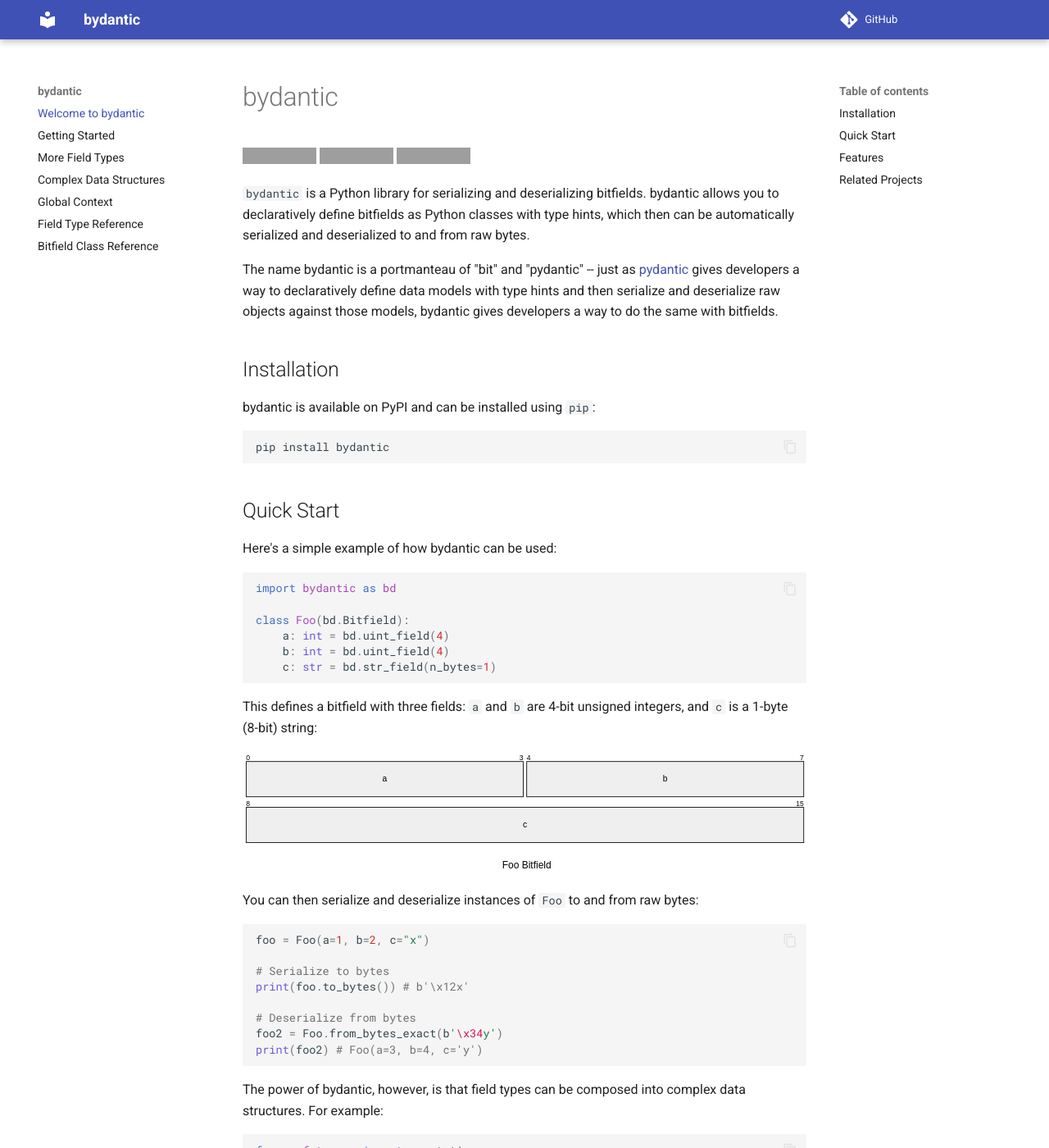
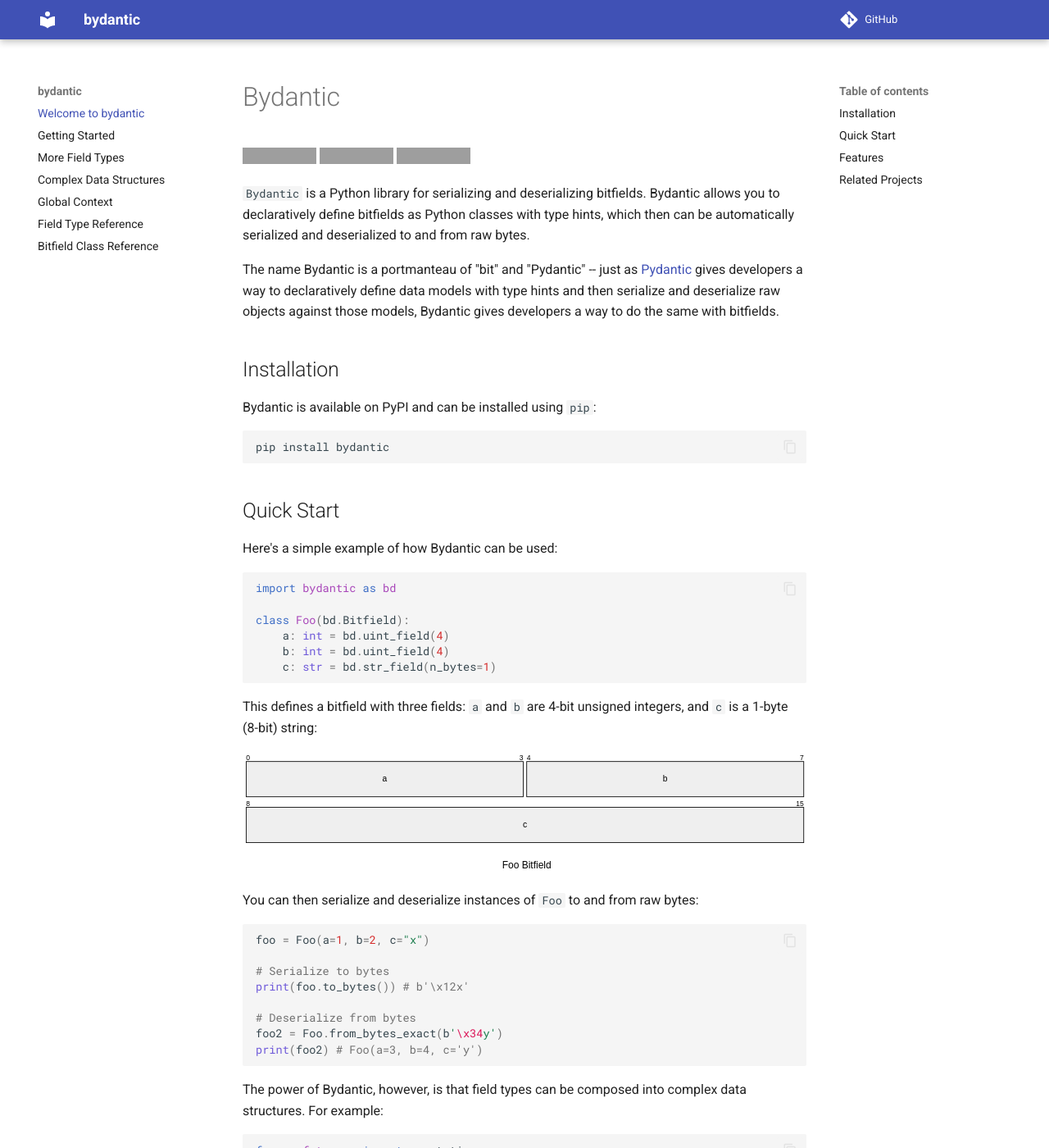
Before and after one commit to khusmann/bydantic, an MkDocs documentation site: the page built from docs/index.md, in a window 1280 px wide and 1400 px high. Shown: the whole window at 82% size. Built offline with MkDocs 1.6.1 and Material for MkDocs 9.7.7, drawn with Linux system fonts in a browser that asks for light colours; comment, search, counter and statistics services are not loaded; some of the changed text lies outside the part shown; grey boxes are pictures that could not be loaded.

````diff
--- a/docs/index.md
+++ b/docs/index.md
@@ -1,29 +1,29 @@
 ---
-title: Welcome to bydantic
+title: Welcome to Bydantic
 ---
 
 <!-- BEGIN CONTENT -->
 
-# bydantic
+# Bydantic
 
 [![Project Status: Active – The project has reached a stable, usable state and is being actively developed.](https://www.repostatus.org/badges/latest/active.svg)](https://www.repostatus.org/#active)
 ![PyPI - Version](https://img.shields.io/pypi/v/bydantic)
 ![PyPI - Downloads](https://img.shields.io/pypi/dm/bydantic)
 
-`bydantic` is a Python library for serializing and deserializing bitfields.
-bydantic allows you to declaratively define bitfields as Python classes with
+`Bydantic` is a Python library for serializing and deserializing bitfields.
+Bydantic allows you to declaratively define bitfields as Python classes with
 type hints, which then can be automatically serialized and deserialized to and
 from raw bytes.
 
-The name bydantic is a portmanteau of "bit" and "pydantic" -- just as
-[pydantic](https://docs.pydantic.dev) gives developers a way to declaratively
+The name Bydantic is a portmanteau of "bit" and "Pydantic" -- just as
+[Pydantic](https://docs.pydantic.dev) gives developers a way to declaratively
 define data models with type hints and then serialize and deserialize raw
-objects against those models, bydantic gives developers a way to do the same
+objects against those models, Bydantic gives developers a way to do the same
 with bitfields.
 
 ## Installation
 
-bydantic is available on PyPI and can be installed using `pip`:
+Bydantic is available on PyPI and can be installed using `pip`:
 
 ```bash
 pip install bydantic
@@ -31,7 +31,7 @@ pip install bydantic
 
 ## Quick Start
 
-Here's a simple example of how bydantic can be used:
+Here's a simple example of how Bydantic can be used:
 
 ```python
 import bydantic as bd
@@ -73,7 +73,7 @@ foo2 = Foo.from_bytes_exact(b'\x34y')
 print(foo2) # Foo(a=3, b=4, c='y')
 ```
 
-The power of bydantic, however, is that field types can be composed into complex
+The power of Bydantic, however, is that field types can be composed into complex
 data structures. For example:
 
 ```python
@@ -103,7 +103,7 @@ bar2 = Bar.from_bytes_exact(b'\x01x#y*')
 print(bar2) # Bar(d=[Foo(a=0, b=1, c='x'), Foo(a=2, b=3, c='y')], e=42)
 ```
 
-This just scratches the surface of what bydantic can do... continue reading
+This just scratches the surface of what Bydantic can do... continue reading
 [the docs](https://kylehusmann.com/bydantic/getting-started) for more info.
 
 ## Features
@@ -118,7 +118,7 @@ This just scratches the surface of what bydantic can do... continue reading
 
 ## Related Projects
 
-- [pydantic](https://docs.pydantic.dev)
+- [Pydantic](https://docs.pydantic.dev)
 
 - [bitproto](https://bitproto.readthedocs.io/)
 
````
Also changed, not shown: README.md (+11 -11 lines), docs/complex-data-structures.md (+1 -1 lines), docs/getting-started.md (+7 -7 lines), docs/global-context.md (+1 -1 lines), docs/more-field-types.md (+4 -4 lines).
